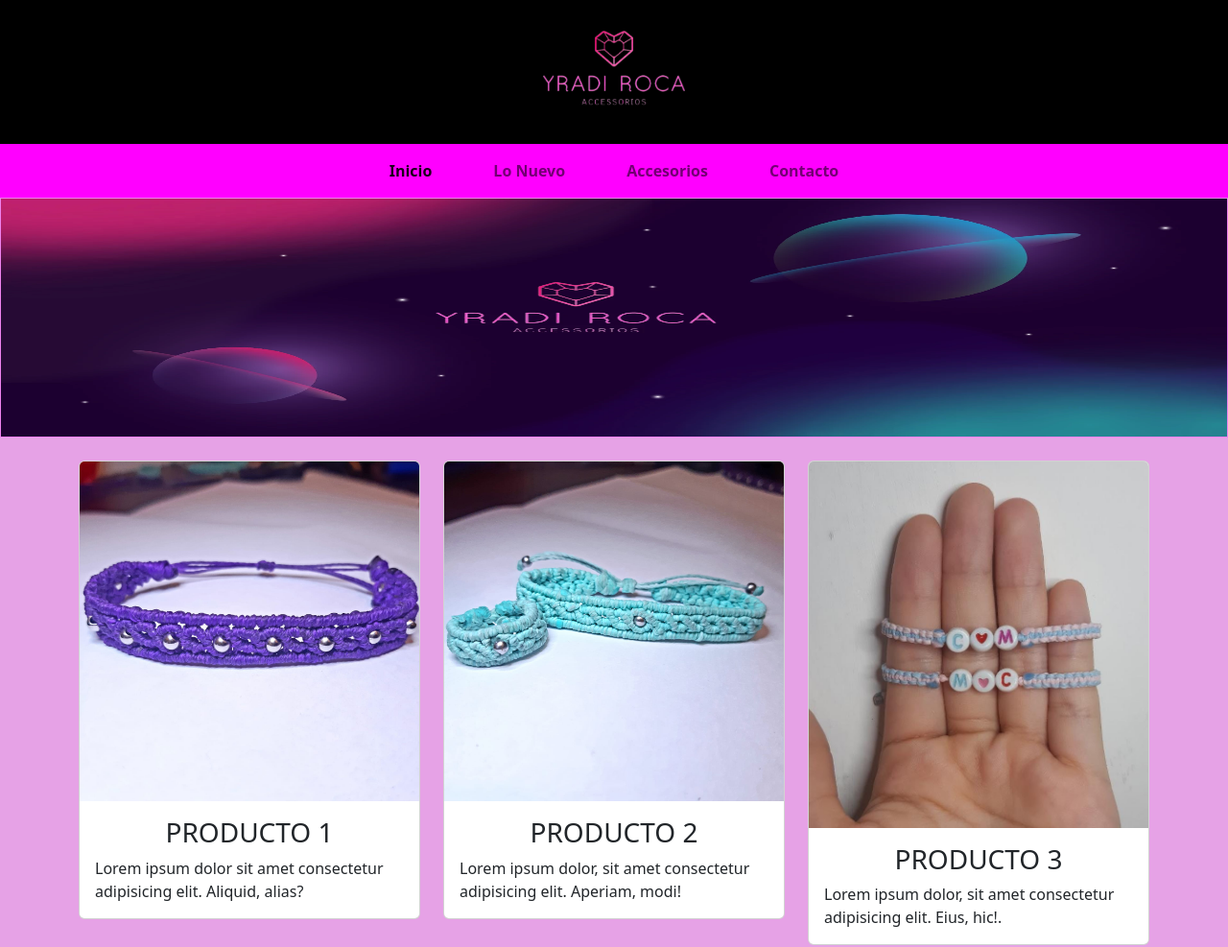
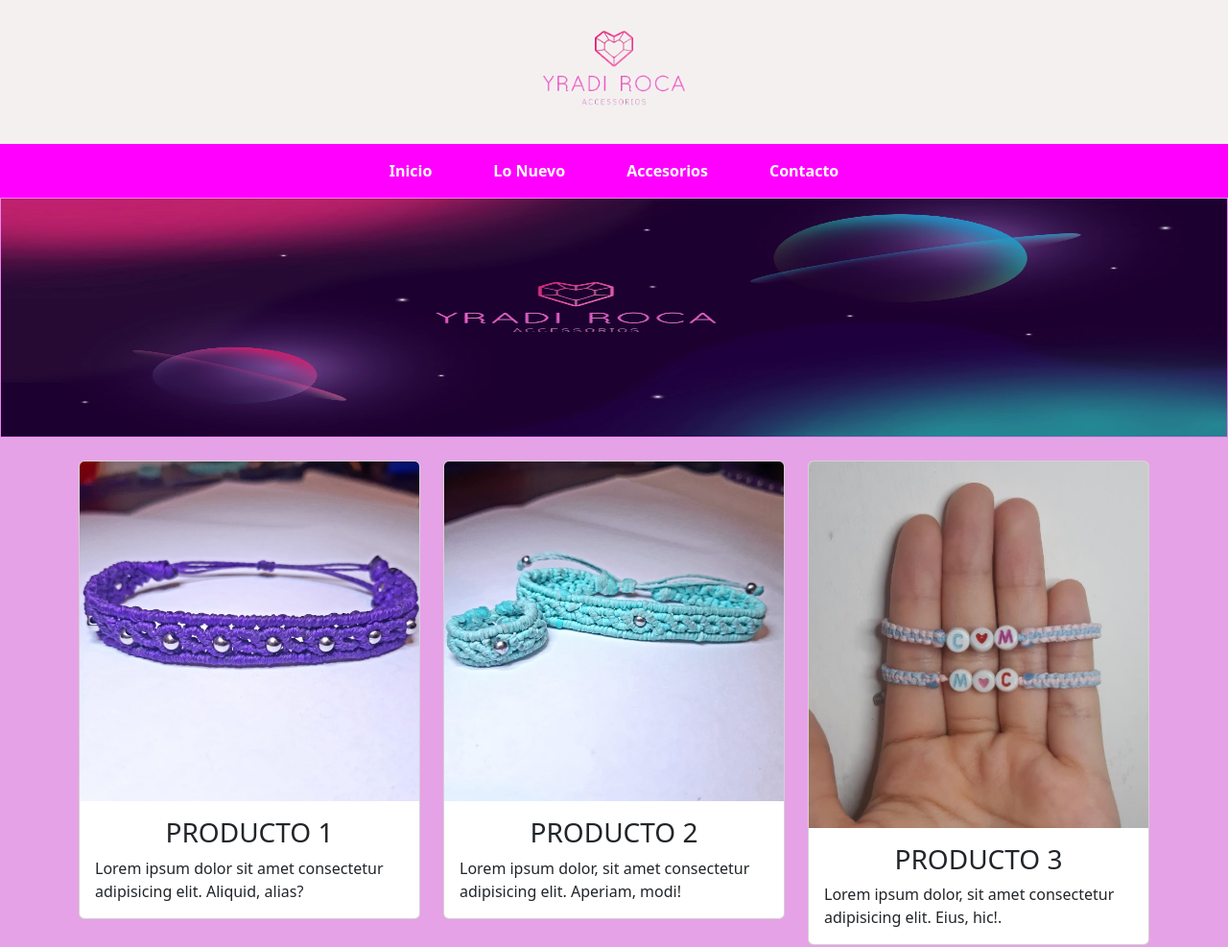
Before and after one commit to sirwdr/PreEntrega-3, a website: page index.html in a window 1280 px wide. Shown: the top 987 px of the page at 96% size. Drawn offline with nearby package versions, Linux system fonts and the light colour scheme.

Commit message:
modifique el nav

```diff
--- a/index.html
+++ b/index.html
@@ -45,24 +45,24 @@
             <ul class="navbar-nav mx-auto">
               <li class="nav-item">
                 <a
-                  class="nav-link active mx-4 fw-bold"
+                  class="nav-link active mx-4 fw-bold text-white link-dark"
                   aria-current="page"
                   href="./index.html"
                   >Inicio</a
                 >
               </li>
               <li class="nav-item">
-                <a class="nav-link mx-4 fw-bold" href="./pages/lo_nuevo.html"
+                <a class="nav-link mx-4 fw-bold text-white link-dark" href="./pages/lo_nuevo.html"
                   >Lo Nuevo</a
                 >
               </li>
               <li class="nav-item">
-                <a class="nav-link mx-4 fw-bold" href="./pages/acccesorios.html"
+                <a class="nav-link mx-4 fw-bold text-white link-dark" href="./pages/acccesorios.html"
                   >Accesorios</a
                 >
               </li>
               <li class="nav-item">
-                <a class="nav-link mx-4 fw-bold" href="./pages/contacto.html"
+                <a class="nav-link mx-4 fw-bold text-white link-dark" href="./pages/contacto.html"
                   >Contacto</a
                 >
               </li>
--- a/scss/estilo.scss
+++ b/scss/estilo.scss
@@ -1,6 +1,6 @@
 $letra-titulo: 'Roboto', sans-serif;
 $colorNav:  #ff00ff;
-
+$fondoLogo: #f5f0f0;
 
 
 
@@ -22,7 +22,7 @@ body {
     display: flex;
     width: 100%;
     height: 150px;
-    background-color: black;
+    background-color: $fondoLogo;
 
     .logo {
         height: 150px;
```
Also changed, not shown: css/estilo.css, 1 other file.
